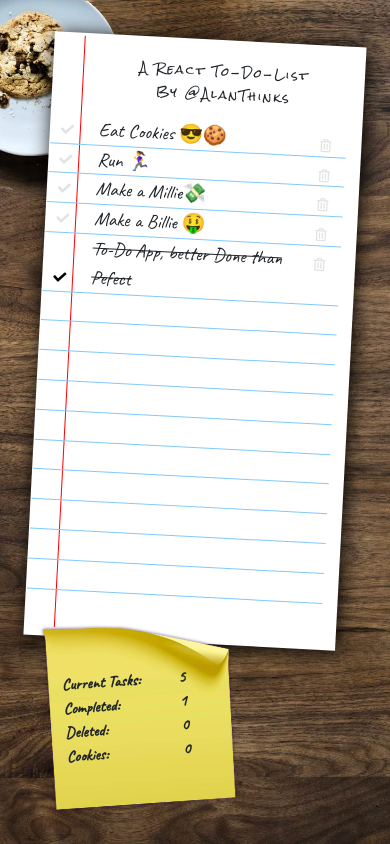
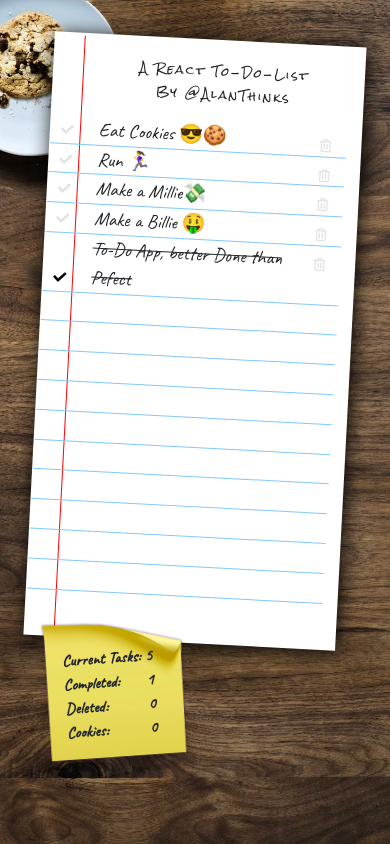
Before and after one commit to alanthinks/paper-to-do-list, a React (Create React App) app: page / in a window 390 px wide. Built offline with nearby package versions, Linux system fonts and the light colour scheme.

Commit message:
completed round 2 of media queries

```diff
--- a/src/css/responsiveness.css
+++ b/src/css/responsiveness.css
@@ -36,6 +36,7 @@
 
   .sticky-note .row {
     font-size: 1rem;
+    margin-top: 20%;
   }
   .sticky-note {
     right: 65%;
@@ -99,8 +100,8 @@
   .sticky-note {
     left: 10%;
     top: 73%;
-    height: 200px;
-    width: 200px;
+    height: 150px;
+    width: 150px;
   }
   .sticky-note .row {
     font-size: 1rem;
@@ -121,7 +122,7 @@
   }
   .sticky-note {
     left: 10%;
-    top: 78%;
+    top: 75%;
   }
 }
 @media screen and (max-height: 600px) {
@@ -130,6 +131,6 @@
   }
   .sticky-note {
     left: 10%;
-    top: 71%;
+    top: 70%;
   }
 }
```
